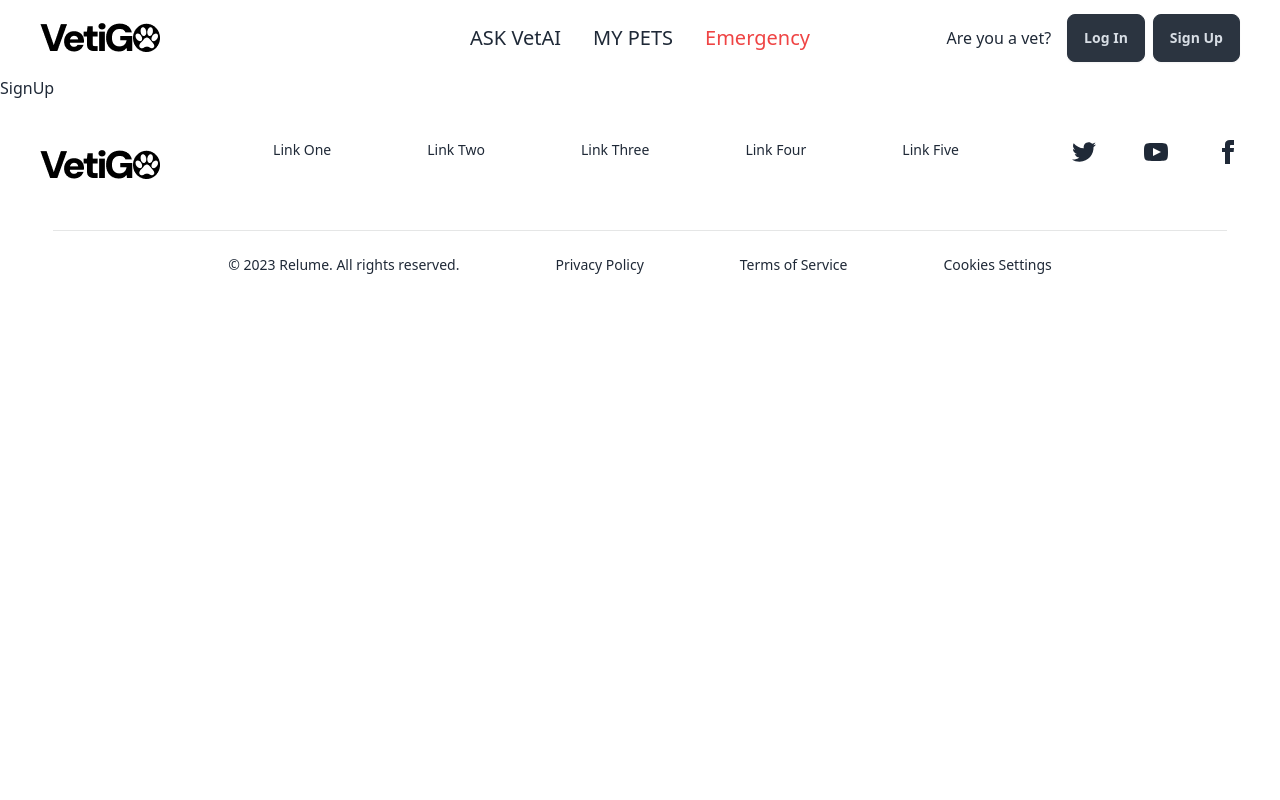
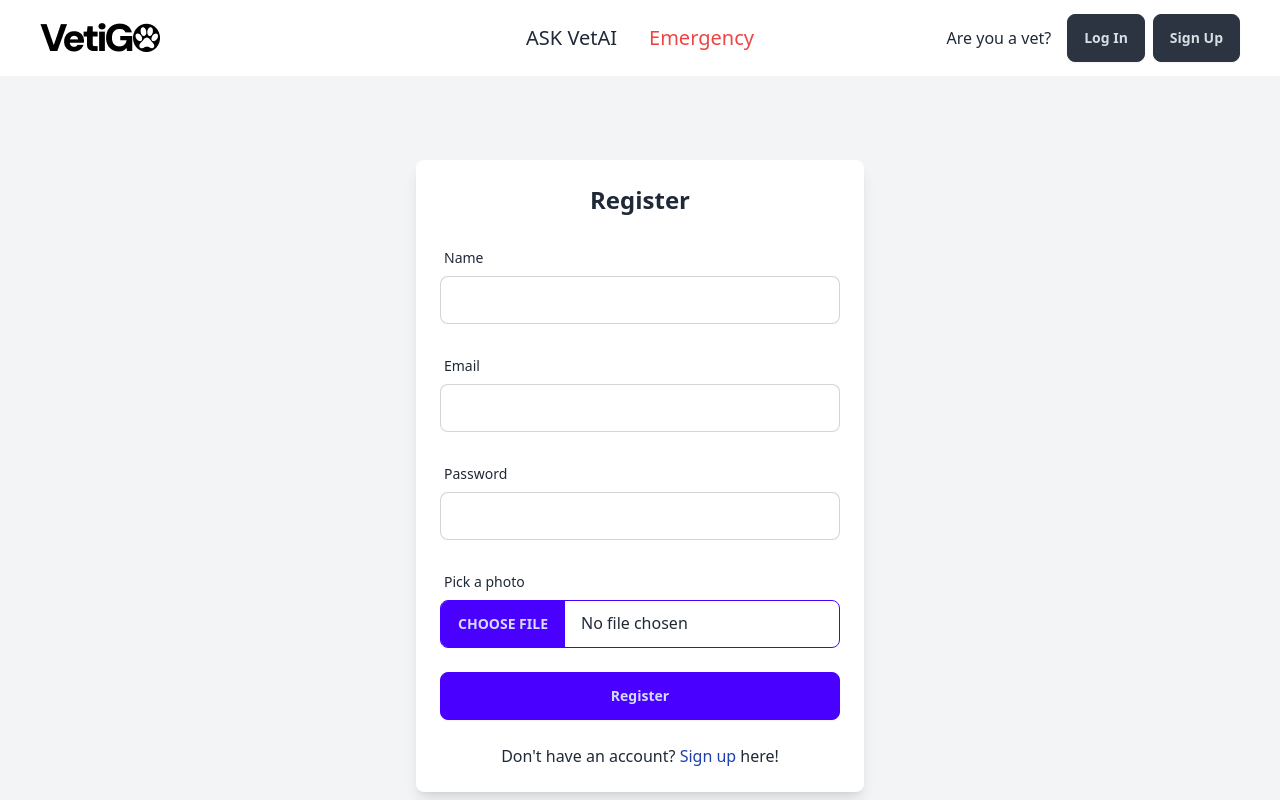
Before and after one commit to darynazin/Pets_app_frontend, a React (Vite) app: page /signup in a window 1280 px wide. Shown: the top 800 px of the page. Built offline with nearby package versions, Linux system fonts and the light colour scheme; no server answers.

Commit message:
added checksession

```diff
--- a/package.json
+++ b/package.json
@@ -14,6 +14,7 @@
     "axios": "^1.7.9",
     "date-fns": "^4.1.0",
     "firebase": "^11.3.1",
+    "formik": "^2.4.6",
     "react": "^18.3.1",
     "react-dom": "^18.3.1",
     "react-hook-form": "^7.54.2",
--- a/src/components/AuthForm.jsx
+++ b/src/components/AuthForm.jsx
@@ -1,29 +1,25 @@
-const AuthForm = ({
-  isRegistering,
-  formData,
-  setFormData,
-  onSubmit,
-  toggleForm,
-}) => {
+import { Formik, Form, Field, ErrorMessage } from "formik";
+import { Link } from "react-router-dom";
+
+const AuthForm = ({ isRegistering, onSubmit, error }) => {
   return (
-    <form onSubmit={onSubmit} className="space-y-6">
+    <Formik
+      initialValues={{ name: "", email: "", password: "", image: null }}
+      onSubmit={onSubmit}
+    >
+      {({ setFieldValue, isSubmitting }) => (
+        <Form className="space-y-6">
           <h2 className="text-2xl font-semibold text-center">
-        {isRegistering ? 'Register' : 'Login'}
+            {isRegistering ? "Register" : "Login"}
           </h2>
-
+          {error && <div className="text-red-500 text-sm text-center">{error}</div>}
           {isRegistering && (
             <div className="form-control">
               <label className="label">
                 <span className="label-text">Name</span>
               </label>
-          <input
-            type="text"
-            value={formData.name}
-            onChange={(e) => setFormData({ ...formData, name: e.target.value })}
-            placeholder="Name"
-            className="w-full input input-bordered"
-            required
-          />
+              <Field type="text" name="name" className="w-full input input-bordered" />
+              <ErrorMessage name="name" component="div" className="text-red-500 text-sm" />
             </div>
           )}
 
@@ -31,62 +27,44 @@ const AuthForm = ({
             <label className="label">
               <span className="label-text">Email</span>
             </label>
-        <input
-          type="email"
-          value={formData.email}
-          onChange={(e) => setFormData({ ...formData, email: e.target.value })}
-          placeholder="Email"
-          className="w-full input input-bordered"
-          required
-        />
+            <Field type="email" name="email" className="w-full input input-bordered" />
+            <ErrorMessage name="email" component="div" className="text-red-500 text-sm" />
           </div>
 
           <div className="form-control">
             <label className="label">
               <span className="label-text">Password</span>
             </label>
-        <input
-          type="password"
-          value={formData.password}
-          onChange={(e) =>
-            setFormData({ ...formData, password: e.target.value })
-          }
-          placeholder="Password"
-          className="w-full input input-bordered"
-          required
-        />
+            <Field type="password" name="password" className="w-full input input-bordered" />
+            <ErrorMessage name="password" component="div" className="text-red-500 text-sm" />
           </div>
 
           {isRegistering && (
-        <div className="form-control">
-          <label className="label">
-            <span className="label-text">Profile Image URL</span>
+            <label className="form-control w-full max-w-s mb-4">
+              <div className="label">
+                <span className="label-text">Pick a photo</span>
+              </div>
+              <input
+                type="file"
+                className="file-input file-input-bordered file-input-primary w-full max-w-s"
+                onChange={(e) => setFieldValue("image", e.target.files[0])}
+              />
             </label>
-          <input
-            type="text"
-            value={formData.image}
-            onChange={(e) =>
-              setFormData({ ...formData, image: e.target.value })
-            }
-            placeholder="Image URL"
-            className="w-full input input-bordered"
-          />
-        </div>
           )}
 
-      <button type="submit" className="w-full btn btn-primary">
-        {isRegistering ? 'Register' : 'Login'}
+          <button type="submit" className="w-full btn btn-primary" disabled={isSubmitting}>
+            {isSubmitting ? "Submitting..." : isRegistering ? "Register" : "Login"}
           </button>
-
-      <p
-        className="mt-2 text-center cursor-pointer text-blue-500"
-        onClick={toggleForm}
-      >
-        {isRegistering
-          ? 'Already have an account? Login'
-          : 'Do not have an account? Register'}
+          <p className="mt-4 text-center">
+          Don't have an account?{" "}
+          <Link to="/signup" className="text-blue-800">
+            Sign up
+          </Link>{" "}
+          here!{" "}
         </p>
-    </form>
+        </Form>
+      )}
+    </Formik>
   );
 };
 
--- a/src/components/Header.jsx
+++ b/src/components/Header.jsx
@@ -1,9 +1,11 @@
 import React from "react";
 import { Link } from "react-router-dom";
 import { useUser } from "../contexts/UserContext";
+import { useNavigate } from "react-router-dom";
 
 function Header() {
   const { user, logout } = useUser();
+  const navigate = useNavigate();
 
   return (
     <>
@@ -13,9 +15,11 @@ function Header() {
         </Link>
         <div className="navbar-center">
           <a className="link link-hover p-4 text-xl">ASK VetAI</a>
+          {user && (
           <Link to="/mypets" className="link link-hover p-4 text-xl">
             MY PETS
           </Link>
+          )}
           <Link
             to="/emergency"
             className="link link-hover p-4 text-xl  text-red-500"
@@ -27,7 +31,8 @@ function Header() {
           {user ? (
             <button
               onClick={() => {
-                logout;
+                logout();
+                navigate("/");
               }}
               className="btn btn-neutral"
             >
--- a/src/components/Layout.jsx
+++ b/src/components/Layout.jsx
@@ -1,8 +1,23 @@
 import { Outlet } from "react-router-dom";
 import Header from "./Header.jsx";
 import Footer from "./Footer.jsx";
+import { useUser } from "../contexts/UserContext.jsx"; // Import the user context
+import { useState, useEffect } from "react";
 
 const Layout = () => {
+  const { loading } = useUser();  // Destructure loading state
+  const [isReady, setIsReady] = useState(false);
+
+  // useEffect(() => {
+  //   if (!loading) {
+  //     setIsReady(true);
+  //   }
+  // }, [loading]);
+
+  // if (!isReady) {
+  //   return <div>Loading...</div>;
+  // }
+
   return (
     <div className="flex flex-col min-h-screen">
       <Header />
--- /dev/null
+++ b/src/contexts/AuthContext.jsx
@@ -0,0 +1,79 @@
+import React, { createContext, useState, useContext, useEffect } from "react";
+import authService from "../services/authService";
+
+const AuthContext = createContext(null);
+
+export const useAuth = () => {
+  const context = useContext(AuthContext);
+  if (!context) {
+    throw new Error("useAuth must be used within an AuthProvider");
+  }
+  return context;
+};
+
+export const AuthProvider = ({ children }) => {
+  const [isAuthenticated, setIsAuthenticated] = useState(false);
+  const [user, setUser] = useState(null);
+  const [loading, setLoading] = useState(true);
+
+  useEffect(() => {
+    const initializeAuth = async () => {
+      try {
+        const storedUser = localStorage.getItem("user");
+        if (storedUser) {
+          const parsedUser = JSON.parse(storedUser);
+          setUser(parsedUser);
+          setIsAuthenticated(true);
+        }
+      } catch (error) {
+        console.error("Auth initialization error:", error);
+        localStorage.removeItem("user");
+        setIsAuthenticated(false);
+        setUser(null);
+      } finally {
+        setLoading(false);
+      }
+    };
+
+    initializeAuth();
+  }, []);
+
+  const login = (userData) => {
+    try {
+      setUser(userData);
+      localStorage.setItem("user", JSON.stringify(userData));
+      setIsAuthenticated(true);
+    } catch (error) {
+      console.error("Login error:", error);
+      setIsAuthenticated(false);
+      setUser(null);
+    }
+  };
+
+  const logout = async () => {
+    try {
+      await authService.logout();
+      setUser(null);
+      setIsAuthenticated(false);
+      localStorage.removeItem("user");
+    } catch (error) {
+      console.error("Logout error:", error);
+    }
+  };
+
+  if (loading) {
+    return <div>Loading...</div>;
+  }
+
+  const value = {
+    isAuthenticated,
+    setIsAuthenticated,
+    login,
+    logout,
+    user,
+    setUser,
+    loading,
+  };
+
+  return <AuthContext.Provider value={value}>{children}</AuthContext.Provider>;
+};
--- a/src/contexts/UserContext.jsx
+++ b/src/contexts/UserContext.jsx
@@ -1,4 +1,6 @@
 import { createContext, useContext, useState, useEffect } from "react";
+import { useNavigate } from "react-router-dom";
+
 import {
   getUser,
   loginUser,
@@ -6,35 +8,54 @@ import {
   registerUser,
   updateUser,
   deleteUser,
+  getSession,
 } from "../services/api";
 
 const UserContext = createContext();
-
 export const UserProvider = ({ children }) => {
   const [user, setUser] = useState(null);
   const [loading, setLoading] = useState(true);
+  const [error, setError] = useState(null);
+  const navigate = useNavigate();
 
+  const fetchUser = async () => {
+    try {
+      setLoading(true);
+      const { data } = await getUser();
+      setUser(data);
+    } catch (err) {
+      setError(err.message || "Failed to fetch user");
+      setUser(null);
+    } finally {
+      setLoading(false);
+    }
+  };
 
-    const fetchUser = async () => {
+  useEffect(() => {
+    const checkSession = async () => {
       try {
-        const { data } = await getUser();
-        setUser(data);
-      } catch (err) {
-        console.error("Failed to fetch user:", err);
+        const response = await getSession();
+        if (response.data.authenticated) {
+          setUser(response.data.user);
+        } else {
+          setUser(null);
+        }
+      } catch (error) {
         setUser(null);
-      } finally {
-        setLoading(false);
       }
     };
+    checkSession();
+  }, []);
 
   const login = async (credentials) => {
     try {
       setLoading(true);
-      await loginUser(credentials);
-      const { data } = await getUser();
-      setUser(data);
+      const response = await loginUser(credentials);
+      setUser(response.data.session.user);
+      setMessage("Login successful!");
+      navigate("/mypets");
     } catch (err) {
-      console.error("Login failed:", err);
+      setError("Invalid email or password", err);
     } finally {
       setLoading(false);
     }
@@ -91,7 +112,17 @@ export const UserProvider = ({ children }) => {
 
   return (
     <UserContext.Provider
-      value={{ fetchUser, user, loading, login, register, logout, update, remove }}
+      value={{
+        fetchUser,
+        user,
+        loading,
+        login,
+        register,
+        logout,
+        update,
+        remove,
+        error,
+      }}
     >
       {children}
     </UserContext.Provider>
@@ -99,8 +130,27 @@ export const UserProvider = ({ children }) => {
 };
 
 export const useUser = () => {
-  const { fetchUser, user, loading, login, register, logout, update, remove } =
-    useContext(UserContext);
+  const {
+    fetchUser,
+    user,
+    loading,
+    login,
+    register,
+    logout,
+    update,
+    remove,
+    error,
+  } = useContext(UserContext);
 
-  return { fetchUser, user, loading, login, register, logout, update, remove };
+  return {
+    fetchUser,
+    user,
+    loading,
+    login,
+    register,
+    logout,
+    update,
+    remove,
+    error,
+  };
 };
--- a/src/pages/SignUp.jsx
+++ b/src/pages/SignUp.jsx
@@ -1,8 +1,42 @@
 import React from 'react'
+import { useUser } from '../contexts/UserContext';
+import { useNavigate } from "react-router-dom";
+import { useState } from 'react';
+import AuthForm from '../components/AuthForm';
+import { useForm } from "react-hook-form";
+import { yupResolver } from "@hookform/resolvers/yup";
+import * as yup from "yup";
+
 
 function SignUp() {
+  const navigate = useNavigate();
+  const { register } = useUser();
+  const [formData, setFormData] = useState({
+    name: '',
+    email: '',
+    password: '',
+    image: null,
+
+  });
+
+  const handleRegister = async (values) => {
+    await register(values);
+    navigate("/login")
+  };
+
   return (
-    <div>SignUp</div>
+    <div className="flex items-center justify-center h-screen bg-gray-100">
+    <div className="w-full max-w-md p-6 bg-white rounded-lg shadow-lg">
+
+        <AuthForm
+          isRegistering={true}
+          formData={formData}
+          setFormData={setFormData}
+          onSubmit={handleRegister}
+        />
+
+    </div>
+  </div>
   )
 }
 
```
Also changed, not shown: src/App.jsx (+5 -5 lines), src/pages/LogIn.jsx (+22 -42 lines), src/pages/MyPets.jsx (+8 -0 lines), src/services/api.js (+11 -10 lines), 1 other file (tests, documents, lock files or other folders). Lines whose indentation alone changed are shown as unchanged.
